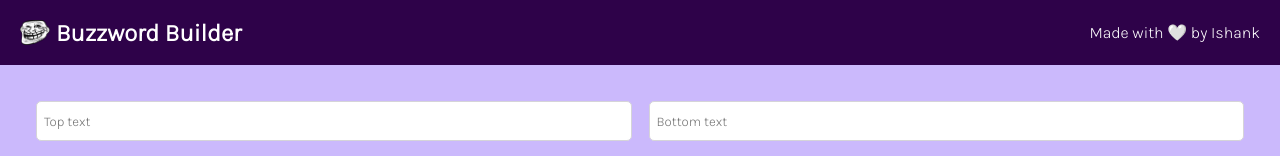
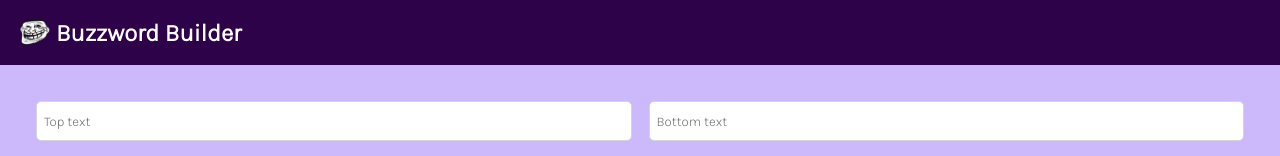
Before and after one commit to ishankbansal/buzzword-builder, a React (Create React App) app: page / in a window 1280 px wide. Shown: the top 156 px of the page. Built offline with nearby package versions, Linux system fonts and the light colour scheme; no server answers.

Commit message:
update header

```diff
--- a/src/components/Header.js
+++ b/src/components/Header.js
@@ -5,7 +5,7 @@ export default function Header(){
         <header className="header">
             <img src={trollFace} alt="" className="header--image"/>
             <h2 className="header--title">Buzzword Builder</h2>
-            <h4 className="header--project">Made with 🤍 by Ishank</h4>
+            {/* <h4 className="header--project">Made with 🤍 by Ishank</h4> */}
         </header>
     )
 }
```
